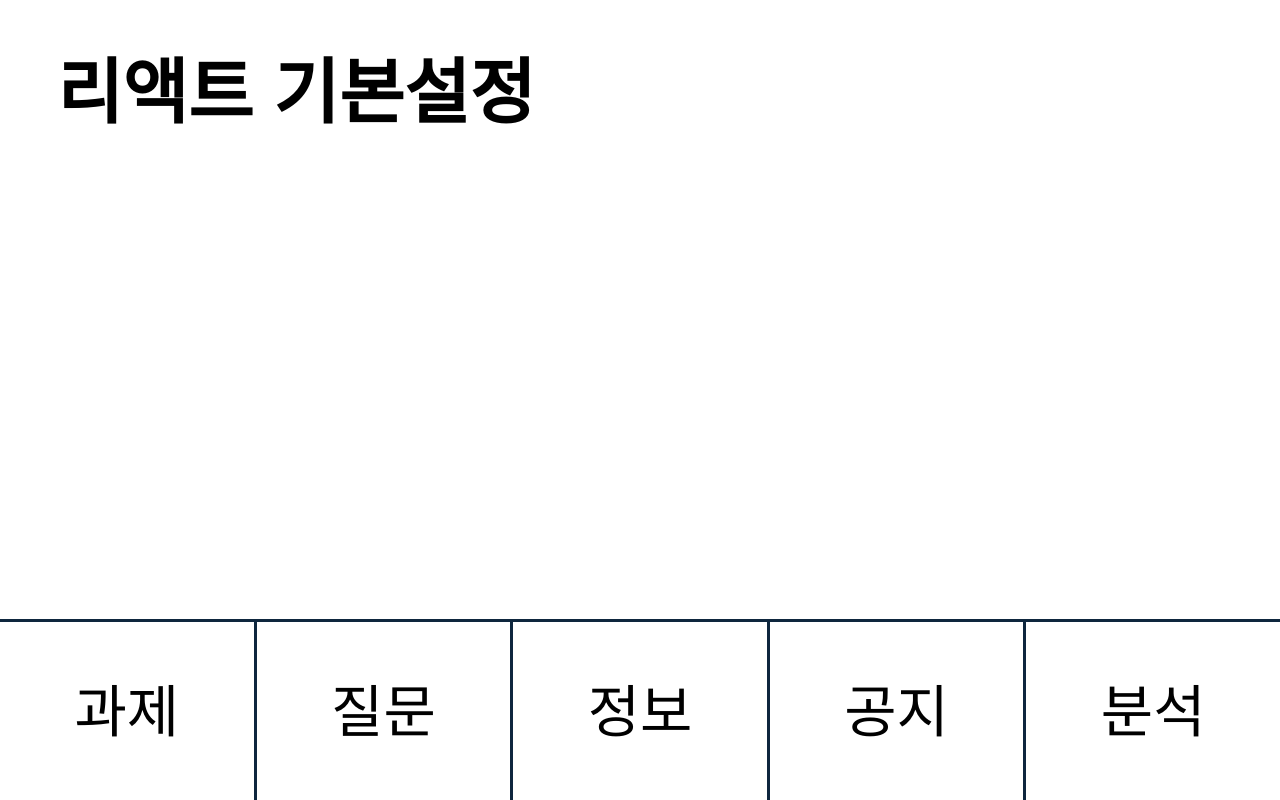
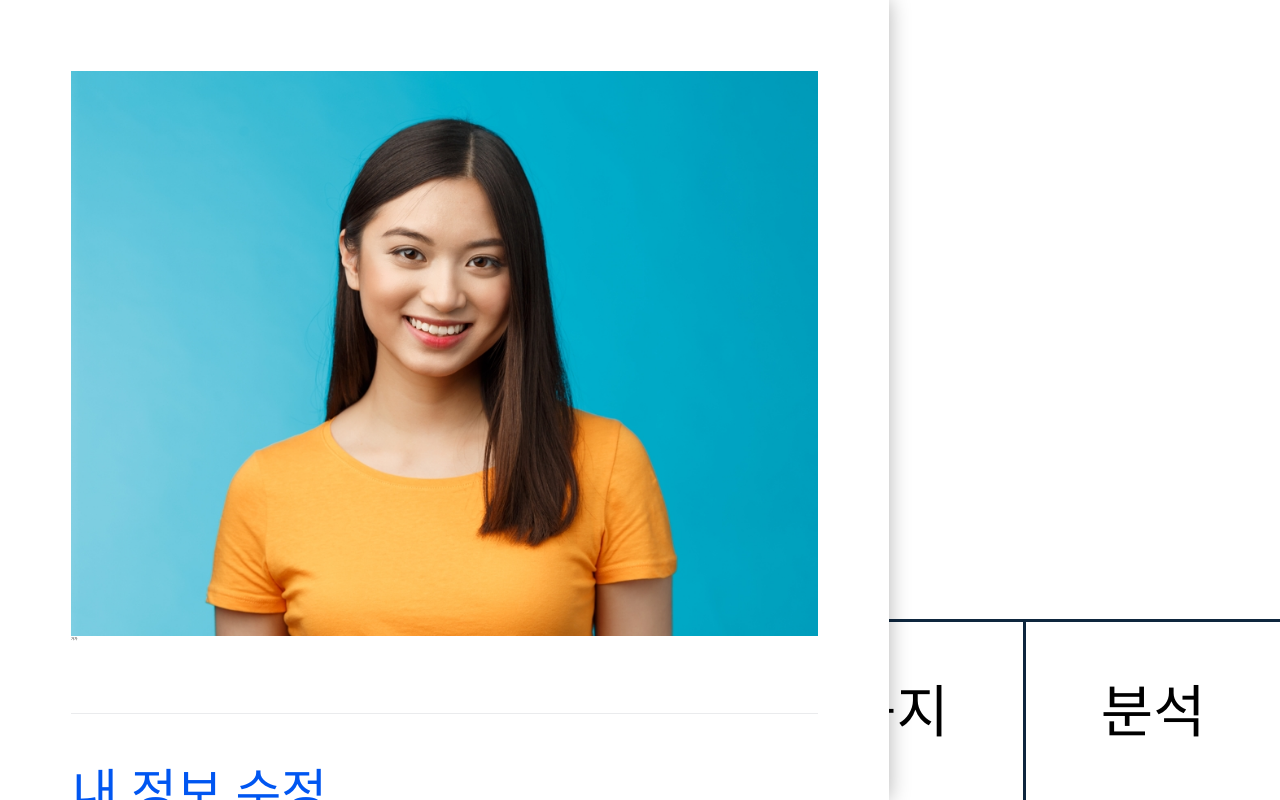
Before and after one commit to off-echoi/project-drill, a React (Create React App) app: page / in a window 1280 px wide. Built offline with nearby package versions, Linux system fonts and the light colour scheme.

Commit message:
[Add] Nav 컴포넌트 수정,  App에 추가

```diff
--- a/src/App.tsx
+++ b/src/App.tsx
@@ -2,13 +2,12 @@ import React from 'react'
 import Router from '@router/index'
 import Bar from '@layouts/Bar'
 import { BrowserRouter } from 'react-router-dom'
+import Nav from '@layouts/Nav'
 
 function App() {
   return (
     <BrowserRouter>
-      <header className="App-header">
-        <h1>리액트 기본설정</h1>
-      </header>
+      <Nav />
       <Router />
       <Bar />
     </BrowserRouter>
--- a/src/layouts/Nav.tsx
+++ b/src/layouts/Nav.tsx
@@ -1,16 +1,73 @@
+/** @jsxImportSource @emotion/react */
+import { css } from '@emotion/react'
+import COLORS from '@constants/colors'
 import { memo } from 'react'
-import { Link } from 'react-router-dom'
+import { Avatar } from '@/components'
+import { NavLink } from 'react-router-dom'
+import MyProfile from '@assets/profile02.jpg'
 
 function Nav() {
   return (
-    <nav>
-      <section>내 프로필?</section>
+    <nav css={style}>
+      <section className="info_section">
+        <Avatar name="가가" type="list">
+          <img src={MyProfile} alt="내 사진" />
+        </Avatar>
+      </section>
       <ul>
-        <li>
-          <Link to="/">메뉴?</Link>
+        <li className="link_list">
+          <NavLink to="/" activeClassName="on">
+            내 정보 수정
+          </NavLink>
+        </li>
+        <li className="link_list">
+          <NavLink to="/members" activeClassName="on">
+            다른 회원 선택
+          </NavLink>
+        </li>
+        <li className="link_list">
+          <NavLink to="/" activeClassName="on">
+            회원삭제
+          </NavLink>
+        </li>
+        <li className="link_list">
+          <NavLink to="/" activeClassName="on">
+            로그아웃
+          </NavLink>
+        </li>
+        <li className="link_list">
+          <NavLink to="/" activeClassName="on">
+            서비스 탈퇴
+          </NavLink>
         </li>
       </ul>
     </nav>
   )
 }
+
+const style = css`
+  position: fixed;
+  left: 0;
+  top: 0;
+  z-index: 10;
+  width: 250rem;
+  height: 100vh;
+  padding: 0 20rem;
+  background: white;
+  box-shadow: 0px 0 20px rgba(0, 0, 0, 0.3);
+  .info_section {
+    border-bottom: 1px solid ${COLORS.LightGray};
+    padding: 20rem 0;
+  }
+  .link_list {
+    font-size: 14rem;
+    padding: 15rem 0;
+    a {
+      color: ${COLORS.DarkBlack};
+      &.on {
+        color: ${COLORS.PrimaryBlue};
+      }
+    }
+  }
+`
 export default memo(Nav)
```
